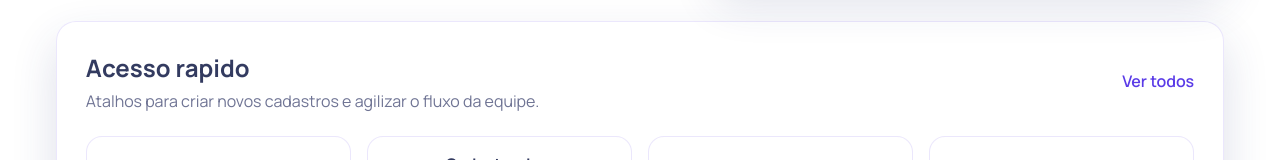
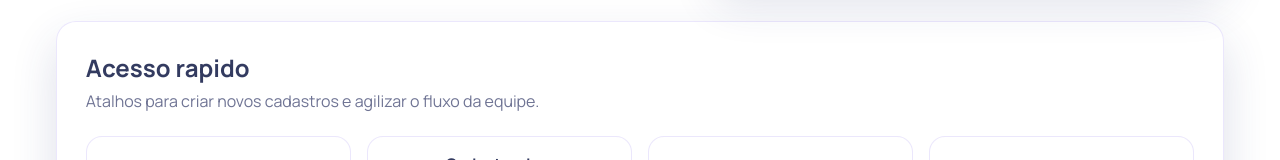
Before and after one commit to vyracare/vyracare-app-dashboard-mfe, an Angular app: page / in a window 1280 px wide. Shown: the part 457-617 px from the top of the page. Built offline with nearby package versions, Linux system fonts and the light colour scheme.

Commit message:
feat: ajuste de rotas de pacientes

```diff
--- a/src/app/components/dashboard-quick-access/dashboard-quick-access.component.html
+++ b/src/app/components/dashboard-quick-access/dashboard-quick-access.component.html
@@ -4,11 +4,10 @@
       <h2>Acesso rapido</h2>
       <p>Atalhos para criar novos cadastros e agilizar o fluxo da equipe.</p>
     </div>
-    <a class="panel-link" routerLink="/cadastros">Ver todos</a>
   </div>
 
   <div class="card-grid">
-    <a class="quick-card" routerLink="/cadastros/pacientes">
+    <a class="quick-card" routerLink="/cadastro/pacientes">
       <div class="card-icon">CP</div>
       <div class="card-content">
         <strong>Cadastro de pacientes</strong>
```
